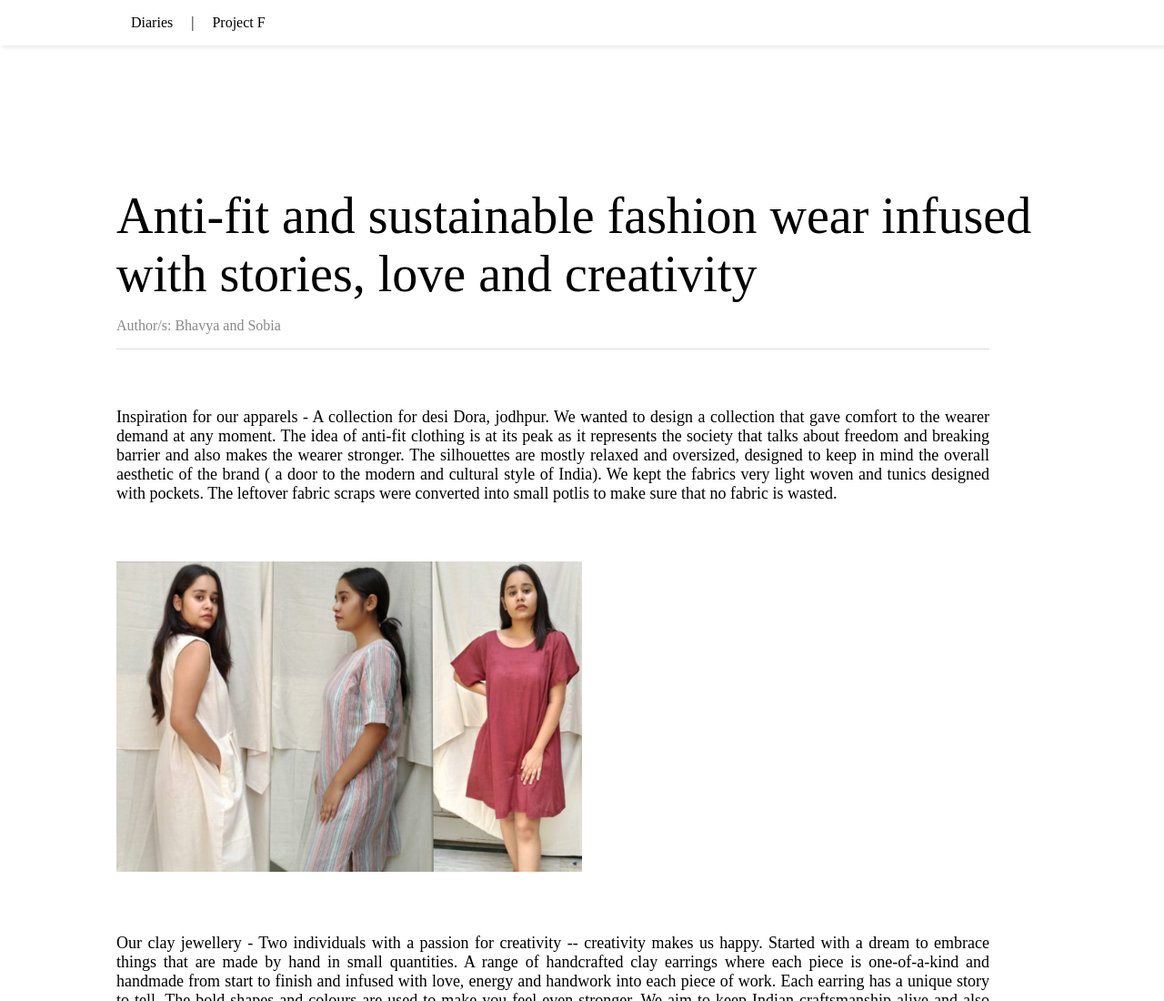
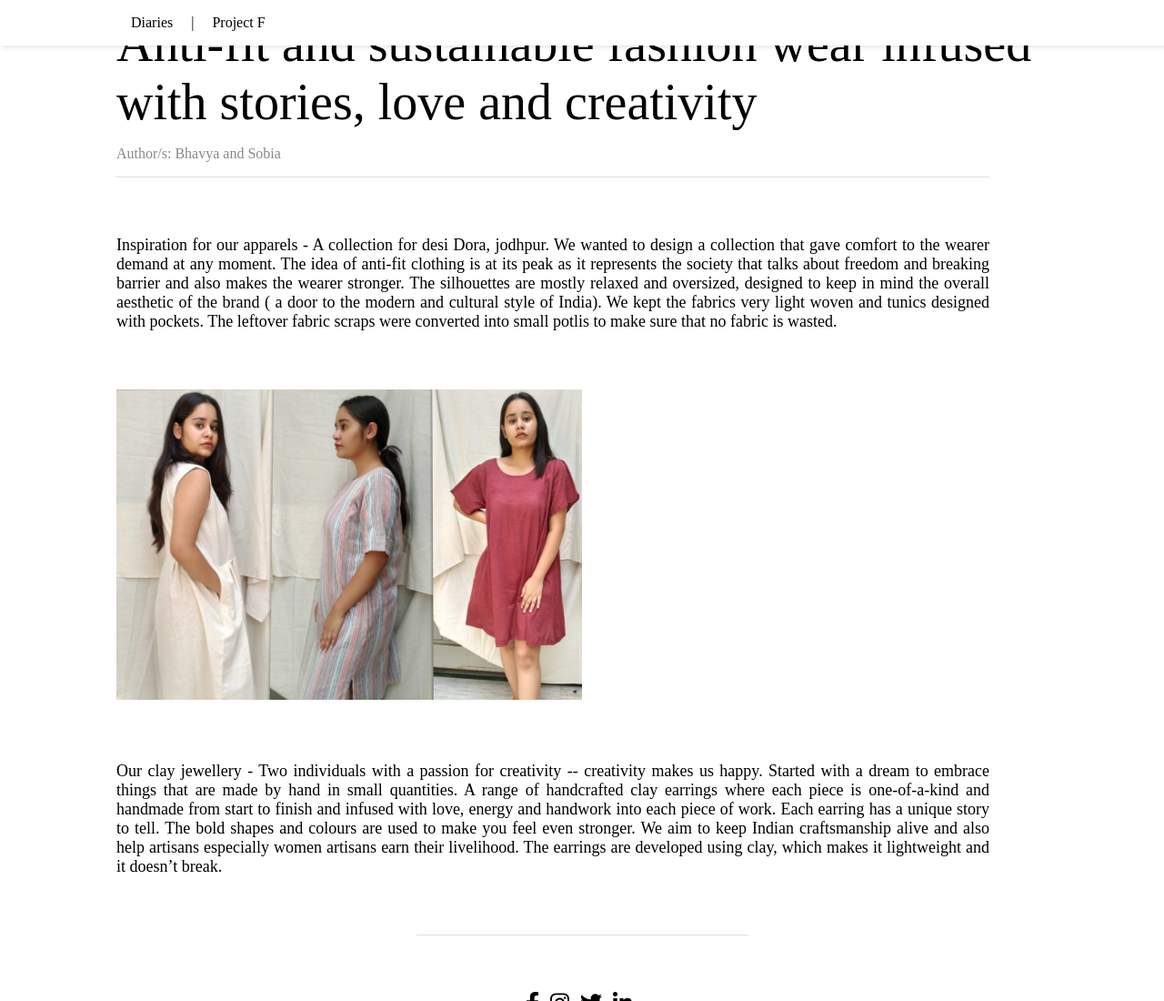
Before and after one commit to santhosh-d/projectf-round2, a plain HTML site: page index.html in a window 1280 px wide. Shown: the top 1100 px of the page at 91% size. Drawn offline with Linux system fonts and the light colour scheme; a script that the page names is missing.

Commit message:
third commit

```diff
--- a/style.css
+++ b/style.css
@@ -42,8 +42,7 @@ nav a {
 
 /* Title */
 .title {
-  margin-top: 20%;
-  /* border-bottom: 1px #ccc solid; */
+  margin-top: 2vh;
   padding-bottom: 1rem;
 }
 
```
